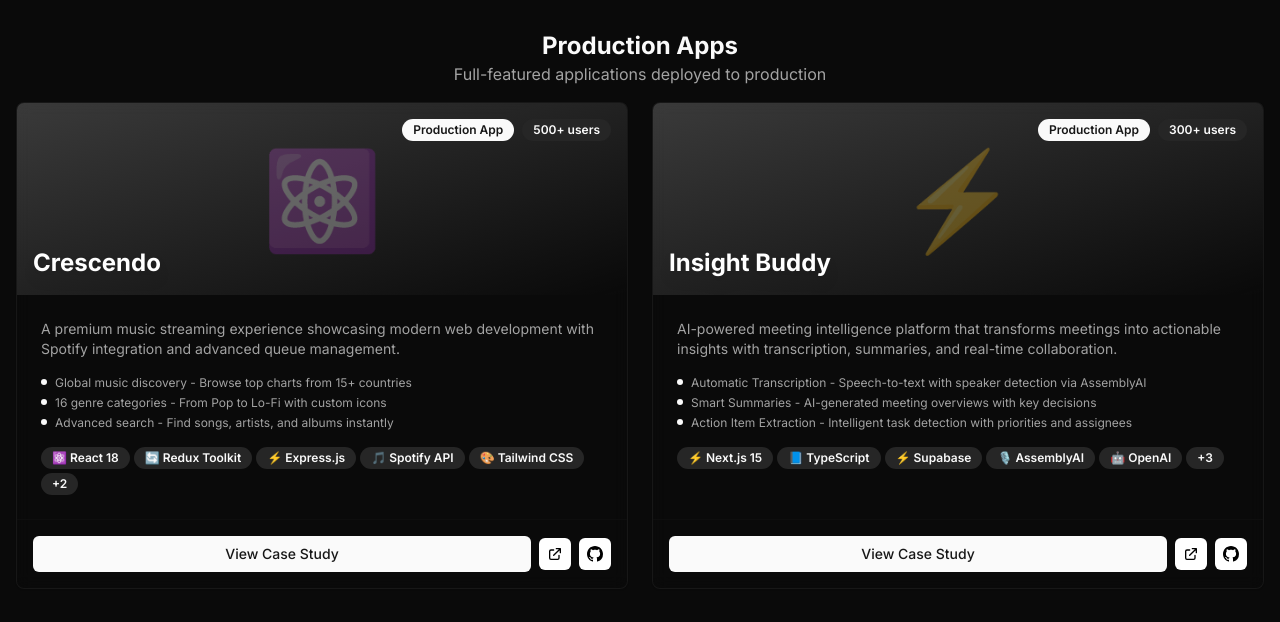
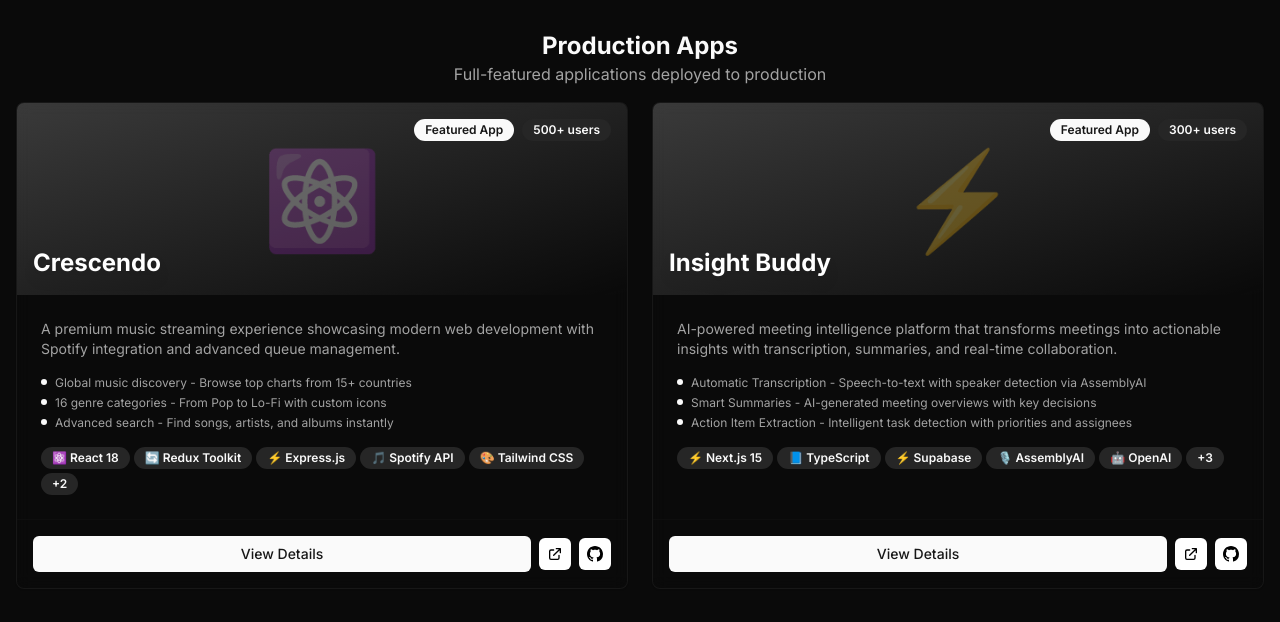
Before and after one commit to swz22/portfolio-jk, a Next.js app: page / in a window 1280 px wide. Shown: the part 1086-1708 px from the top of the page. Built offline with nearby package versions, Linux system fonts and the light colour scheme; no server answers.

Commit message:
fix: adjust featured card layout and update button text

```diff
--- a/components/sections/projects/featured-project-card.tsx
+++ b/components/sections/projects/featured-project-card.tsx
@@ -36,7 +36,7 @@ export const FeaturedProjectCard = memo(function FeaturedProjectCard({
         <CardHeader className="flex-none p-0">
           <div className="relative h-48 bg-gradient-to-br from-primary/20 via-primary/10 to-transparent">
             <div className="absolute right-4 top-4 flex gap-2">
-              <Badge variant="default">Production App</Badge>
+              <Badge variant="default">Featured App</Badge>
               {project.metrics.users && (
                 <Badge variant="secondary">
                   {project.metrics.users}+ users
@@ -95,7 +95,7 @@ export const FeaturedProjectCard = memo(function FeaturedProjectCard({
             onClick={() => onOpenModal(project)}
             className="flex-1"
           >
-            View Case Study
+            View Details
           </Button>
           <Button variant="outline" size="icon" className="h-8 w-8">
             <Link
```
